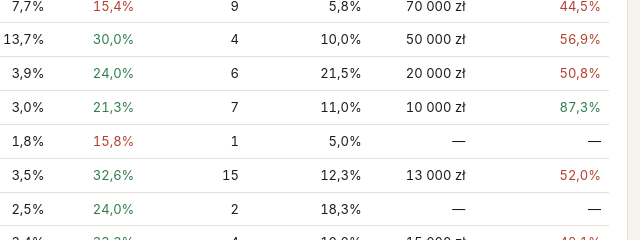
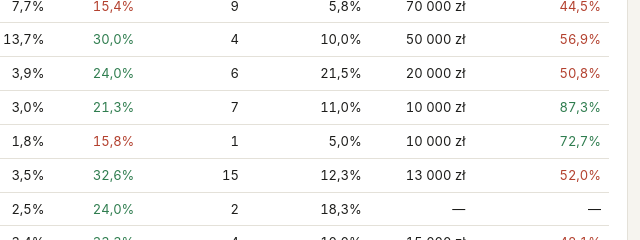
Before and after one commit to karolyestersen/yestersen-bw-dashboard, a plain HTML site: page index.html in a window 1280 px wide. Shown: the part 1940-2180 px from the top of the page, 596-1236 px from the left. Drawn offline with Linux system fonts and the light colour scheme.

Commit message:
Cel GMV dla Renovator
Co-Authored-By: Claude Opus 5.5 <noreply@anthropic.com>
Claude-Session: https://claude.ai/code/session_01QUTQa2F7xeoh9fdzzdyt6k

```diff
--- a/index.html
+++ b/index.html
@@ -308,7 +308,7 @@ const poasCls = r => r.poas >= 1 ? 'ok' : r.orders > 0 ? 'bad' : '';
 // ---------- cele GMV dostawców (17.11–1.12) ----------
 // Celowo lekko przeszacowane – suma może przekraczać cel całkowity.
 const VENDOR_TARGETS = [['Boketto', 180000], ['Bauhaus Design', 80000], ['Zieta', 50000], ['Przetwory', 70000], ['Antyki Galicja', 20000],
-  ['Malwina Konopacka', 10000], ['Artera', 13000], ['TAMO', 15000], ['Carpets & More', 15000], ['366 Concept', 15000], ['Bolia', 20000]];
+  ['Malwina Konopacka', 10000], ['Artera', 13000], ['TAMO', 15000], ['Carpets & More', 15000], ['366 Concept', 15000], ['Bolia', 20000], ['Renovator', 10000]];
 const normV = s => String(s || '').toLowerCase().replace(/[^a-z0-9ąćęłńóśźż]/g, '');
 const targetOf = vendor => { const n = normV(vendor); const m = VENDOR_TARGETS.find(([k]) => n.startsWith(normV(k))); return m || null; };
 
```
Also changed, not shown: tools/template.html (+1 -1 lines).
